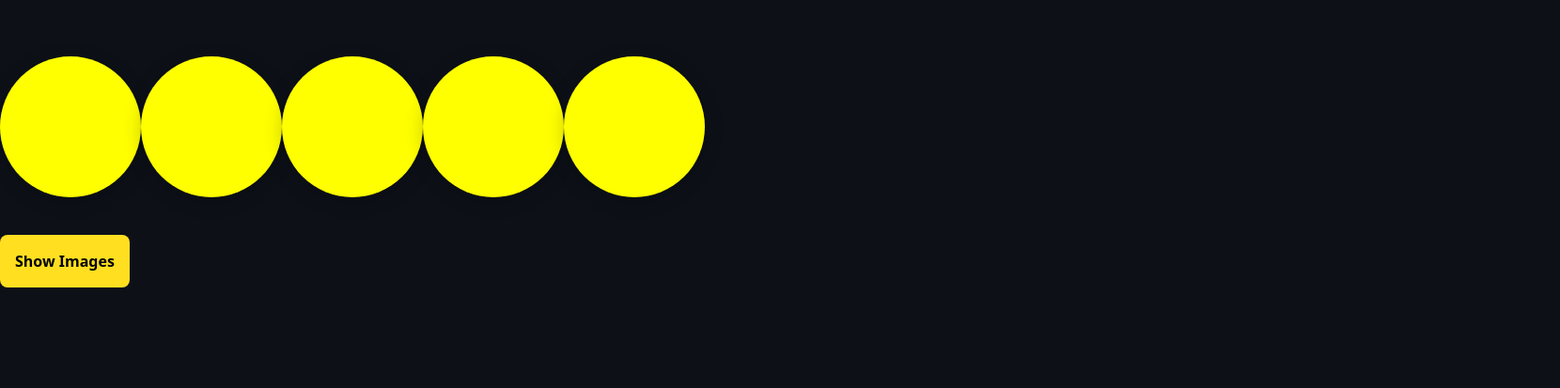
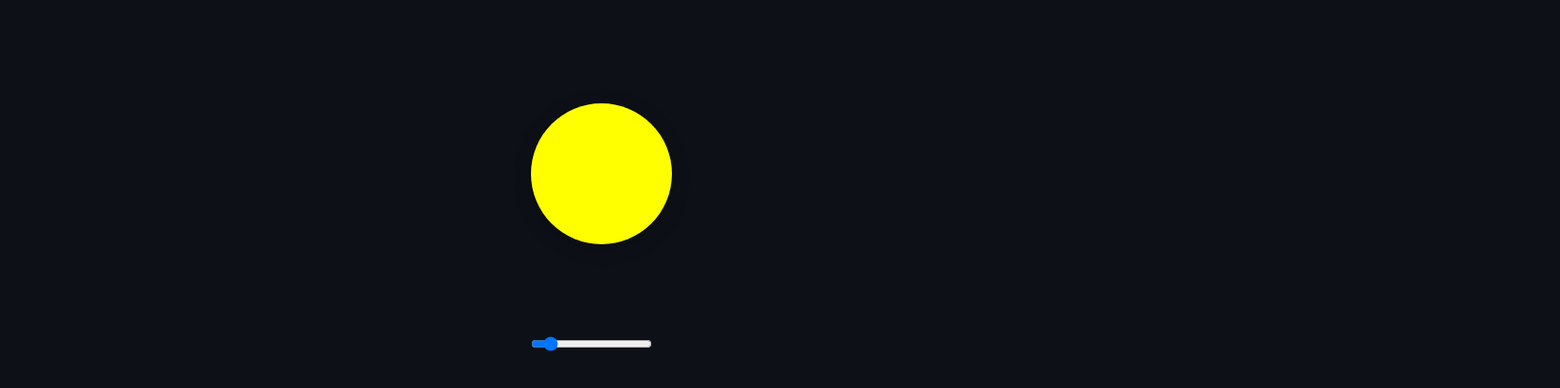
Before and after one commit to yashuyouwaraj/React-Learning, a React (Vite) app in the folder 06-Framer-Motion/: page / in a window 1280 px wide. Shown: the part 155-568 px from the top of the page at 94% size, 1660 px wide, since content can reach past the window. Built offline with nearby package versions, Linux system fonts and the light colour scheme.

Commit message:
useMotionValue

```diff
--- a/06-Framer-Motion/src/App.tsx
+++ b/06-Framer-Motion/src/App.tsx
@@ -1,4 +1,4 @@
-import { motion, scale } from "motion/react"
+import { motion, scale, useMotionValue, useMotionValueEvent } from "motion/react"
 import PulsingButton from "./components/PulsingButton"
 import BouncingLoader from "./components/BouncingLoader"
 import { useState } from "react"
@@ -8,6 +8,7 @@ import AnimatedCard from "./components/AnimatedCard"
 import ImageGallery from "./components/ImageGallery"
 import StaggerAnimation from "./components/StaggerAnimation"
 import AnimatedGallery from "./components/AnimatedGallery"
+import RangeSilder from "./components/RangeSilder"
 
 // -------------- 1.Transformations --------------------
 // const App = () => {
@@ -126,11 +127,41 @@ import AnimatedGallery from "./components/AnimatedGallery"
 //----------------6.Stagger Animation ------------------
 
 
+// const App = () => {
+//   return (
+//     <div>
+//       <StaggerAnimation />
+//       <AnimatedGallery />
+//     </div>
+//   )
+// }
+
+// export default App
+
+
+
+//----------------7.useMotionValue ------------------
+
+// const App = () => {
+//   const x = useMotionValue(0)
+
+//   useMotionValueEvent(x,"animationStart", ()=>{
+//     console.log("animation started on x")
+//   })
+//   useMotionValueEvent(x,"change",(latest)=>{
+//     console.log("x changed to",latest)
+//   })
+//   return (
+//     <motion.div className="box" drag dragConstraints={{left:0,right:200}} style={{x}}></motion.div>
+//   )
+// }
+
+// export default App
+
 const App = () => {
   return (
     <div>
-      <StaggerAnimation />
-      <AnimatedGallery />
+      <RangeSilder />
     </div>
   )
 }
--- /dev/null
+++ b/06-Framer-Motion/src/components/RangeSilder.tsx
@@ -0,0 +1,17 @@
+import { motion, useMotionValue } from "motion/react"
+import type { ChangeEvent } from "react"
+
+const RangeSilder = () => {
+    const scale=useMotionValue(1)
+    const changeHandler = (e:ChangeEvent<HTMLInputElement>)=>scale.set(parseFloat(e.target.value))
+  return (
+    <div>
+        <motion.div className="box" style={{scale}} />
+        <div className="mt-[6rem]">
+            <input type="range" min={0.5} max={5} step={0.01} defaultValue={1} onChange={changeHandler} />
+        </div>
+    </div>
+  )
+}
+
+export default RangeSilder
```
